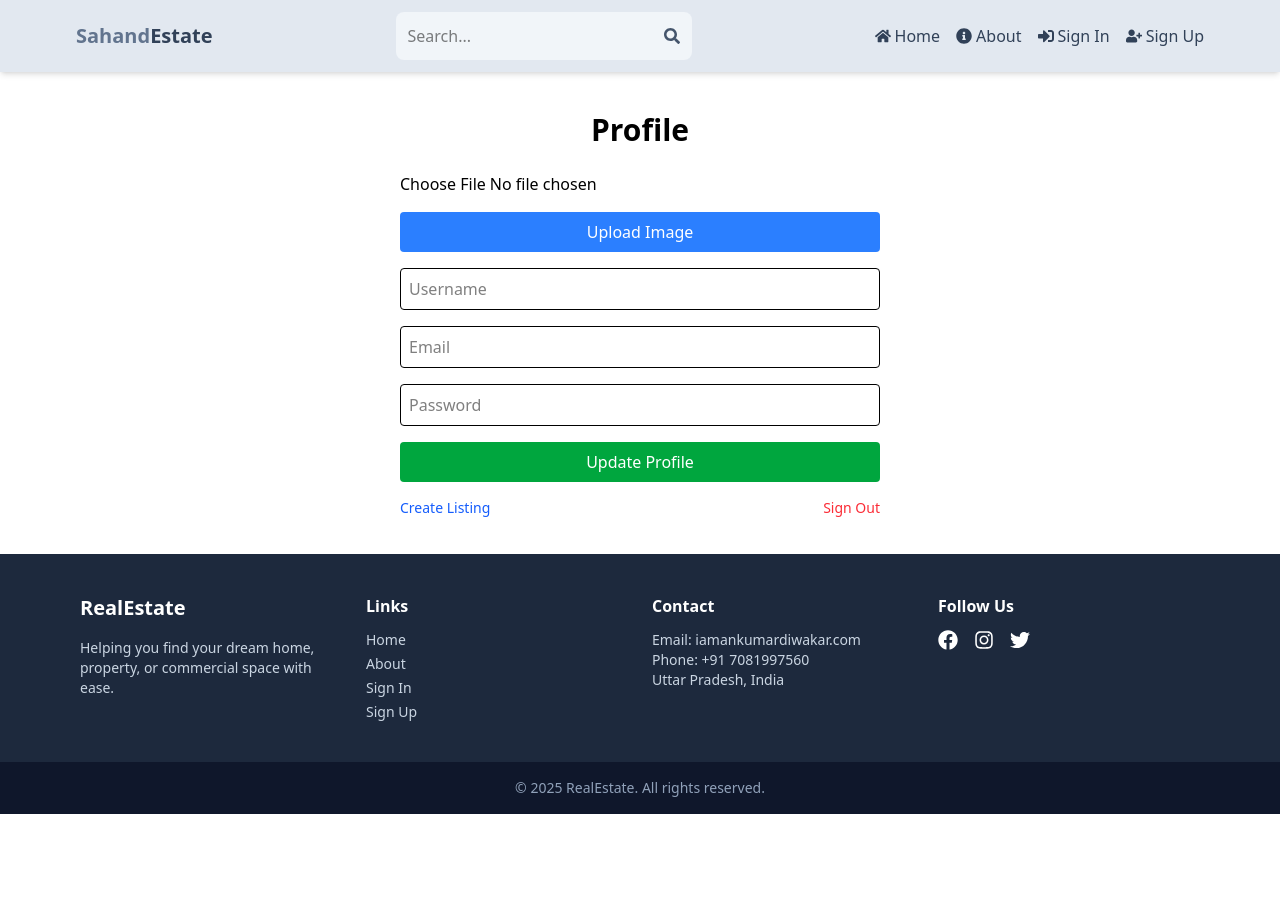
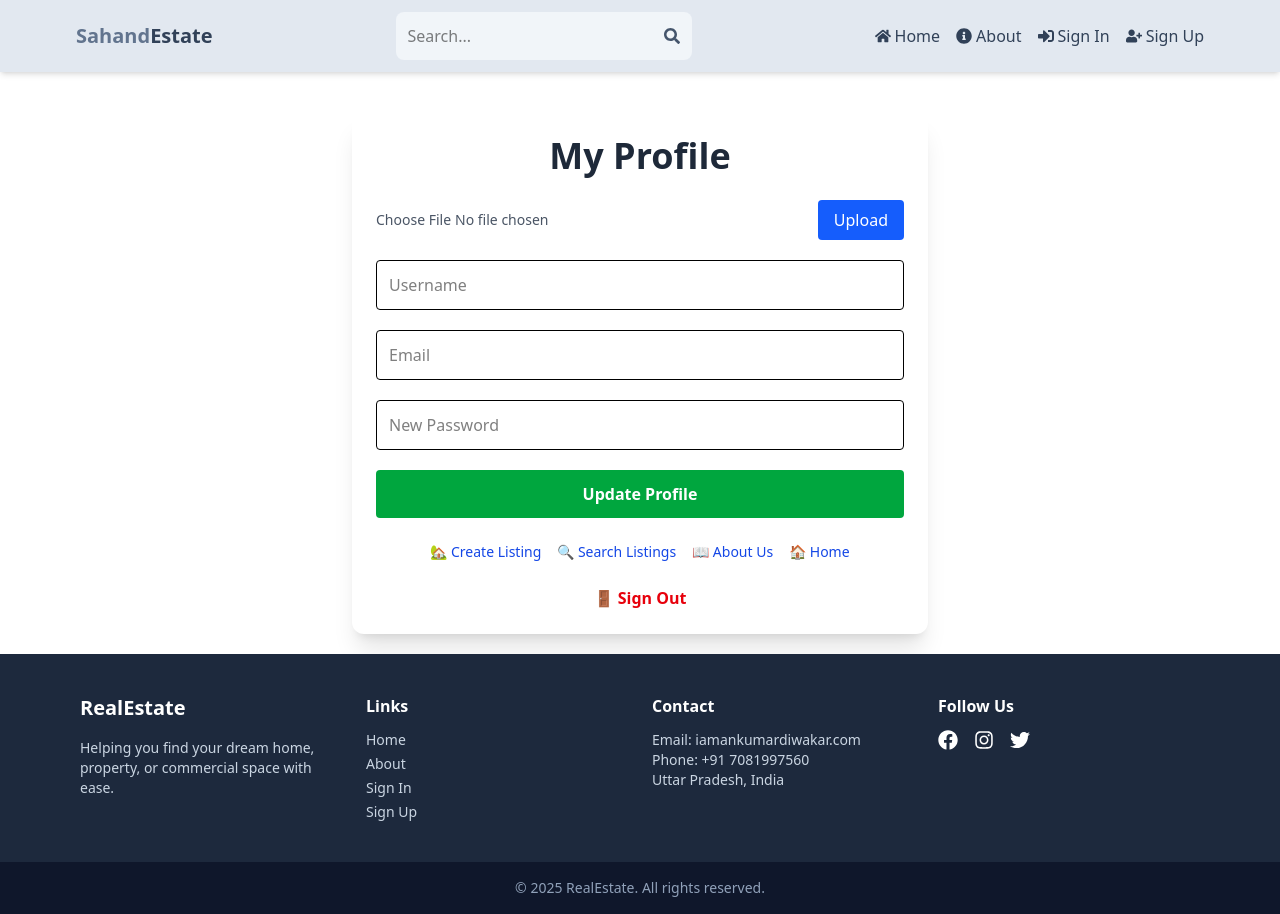
Before and after one commit to diwakaraman/Estate-Project, a React (Vite) app in the folder client/: page /profile in a window 1280 px wide. Before the commit the page ends 814 px from the top, so only its background shows below. Built offline with nearby package versions, Linux system fonts and the light colour scheme.

Commit message:
work on profile section and complete listing

```diff
--- a/client/src/App.jsx
+++ b/client/src/App.jsx
@@ -4,6 +4,7 @@ import Footer from './components/footer';
 import Home from './pages/Home';
 import About from './pages/About';
 import Profile from './pages/Profile';
+import CreateListing from './pages/CreateListing';
 import SignIn from './pages/SignIn';
 import SignUp from './pages/SignUp';
 import Search from './pages/Search';
@@ -27,6 +28,18 @@ function App() {
         <Route path="/profile" element={<Profile />} />
         <Route path="/search" element={<Search />} />
         <Route path="/listing/:listingId" element={<ListingItem />} />
+        <Route path="/create-listing" element={<CreateListing />} />
+
+        <Route path="/description/:listingId" element={<Description />} />
+
+        <Route path="/update-listing/:listingId" element={<CreateListing />} />
+
+       <Route path="/listing/:id" element={<Description />} />
+
+
+      <Route path="/listing/:id" element={<Description />} />
+
+
         <Route path="*" element={<h1 className="text-center text-2xl text-red-500 mt-10">404 - Page Not Found</h1>} />
       </Routes>
       <Footer />
--- a/client/src/pages/Description.jsx
+++ b/client/src/pages/Description.jsx
@@ -1,20 +1,53 @@
-import React from 'react';
+import React, { useEffect, useState } from 'react';
 import { useLocation, useParams } from 'react-router-dom';
-import ListingItem from '../components/ListingItem';
-
 
 const Description = () => {
   const { state } = useLocation();
-  const { id } = useParams(); // if needed for fetching from backend
-  const listing = state?.listing;
+  const { id } = useParams();
+  const [listing, setListing] = useState(state?.listing || null);
 
-  if (!listing) return <p>Loading listing details...</p>;
+  // Optional: fetch listing by id if not passed in state
+  useEffect(() => {
+    const fetchListingById = async () => {
+      if (!listing && id) {
+        try {
+          const res = await fetch(`/api/listing/${id}`);
+          const data = await res.json();
+          setListing(data);
+        } catch (error) {
+          console.error('Error fetching listing:', error);
+        }
+      }
+    };
+
+    fetchListingById();
+  }, [id, listing]);
+
+  if (!listing) return <p className="p-6 text-lg">Loading listing details...</p>;
 
   return (
-    <div className='p-6'>
-      <h1 className='text-2xl font-semibold mb-2'>{listing.title}</h1>
-      <img src={listing.image || '../temp.jpg'} alt='Blog' className='w-full lg:w-3/4 my-4 rounded-lg' />
-      <p className='text-gray-700 leading-relaxed'>{listing.description}</p>
+    <div className="p-6 max-w-5xl mx-auto">
+      <h1 className="text-3xl font-bold mb-2">{listing.title}</h1>
+
+      <img
+        src={listing.image || '/default.jpg'}
+        alt="Property"
+        className="w-full h-96 object-cover rounded-lg mb-4"
+      />
+
+      <div className="text-gray-700 text-lg space-y-3">
+        <p><strong>Location:</strong> {listing.location || 'Not specified'}</p>
+        <p><strong>Price:</strong> ₹{listing.regularPrice?.toLocaleString() || 'N/A'} {listing.type === 'rent' ? '/month' : ''}</p>
+        <p><strong>Bedrooms:</strong> {listing.bedrooms || 'N/A'}</p>
+        <p><strong>Area:</strong> {listing.areaRange || 'N/A'} sqft</p>
+        <p><strong>Furnished:</strong> {listing.furnished ? 'Yes' : 'No'}</p>
+        <p><strong>Parking:</strong> {listing.parking ? 'Available' : 'Not available'}</p>
+        <p><strong>Description:</strong> {listing.description || 'No description available.'}</p>
+      </div>
+
+      <button className="mt-6 bg-green-600 hover:bg-green-700 text-white px-6 py-3 rounded text-lg">
+        Book Now
+      </button>
     </div>
   );
 };
--- a/client/src/pages/Profile.jsx
+++ b/client/src/pages/Profile.jsx
@@ -9,11 +9,12 @@ import {
 } from "../redux/user/userSlice";
 import { getDownloadURL, ref, uploadBytesResumable } from "firebase/storage";
 import { storage } from "../firebase";
-import { Link } from "react-router-dom";
+import { Link, useNavigate } from "react-router-dom";
 
 export default function Profile() {
   const { currentUser, loading } = useSelector((state) => state.user);
   const dispatch = useDispatch();
+  const navigate = useNavigate(); // Add this line
 
   const fileRef = useRef();
   const [file, setFile] = useState(undefined);
@@ -23,7 +24,6 @@ export default function Profile() {
 
   const handleFileUpload = () => {
     if (!file) return;
-
     const fileName = new Date().getTime() + file.name;
     const storageRef = ref(storage, fileName);
     const uploadTask = uploadBytesResumable(storageRef, file);
@@ -32,12 +32,13 @@ export default function Profile() {
       "state_changed",
       null,
       (error) => {
-        console.log(error);
+        console.error("Upload Error:", error);
         setFileUploadError(true);
       },
       () => {
         getDownloadURL(uploadTask.snapshot.ref).then((downloadURL) => {
           setFormData({ ...formData, avatar: downloadURL });
+          setFileUploadError(false);
         });
       }
     );
@@ -69,72 +70,100 @@ export default function Profile() {
     }
   };
 
+  const handleSignOut = () => {
+    dispatch(signOut());
+    navigate("/home"); // Or use navigate("/") if your home is at "/"
+  };
+
   return (
-    <div className="p-4 max-w-lg mx-auto">
-      <h1 className="text-3xl font-semibold text-center my-6">Profile</h1>
-      <form onSubmit={handleSubmit} className="flex flex-col gap-4">
+    <div className="max-w-xl mx-auto p-6 bg-white shadow-xl rounded-xl mt-10">
+      <h1 className="text-4xl font-bold text-center text-gray-800 mb-6">My Profile</h1>
+
+      <form onSubmit={handleSubmit} className="flex flex-col gap-5">
+        <div className="flex items-center gap-4">
           <input
             type="file"
+            accept="image/*"
             onChange={(e) => setFile(e.target.files[0])}
             ref={fileRef}
-          accept="image/*"
+            className="w-full text-sm text-gray-600"
           />
           <button
             type="button"
             onClick={handleFileUpload}
-          className="bg-blue-500 text-white p-2 rounded"
+            className="bg-blue-600 text-white px-4 py-2 rounded hover:bg-blue-700 transition"
           >
-          Upload Image
+            Upload
           </button>
+        </div>
 
         {fileUploadError && (
-          <p className="text-red-500 text-sm">Image upload failed!</p>
+          <p className="text-sm text-red-600">❌ Failed to upload image.</p>
         )}
 
         <input
           type="text"
+          id="username"
           placeholder="Username"
           defaultValue={currentUser?.username}
-          id="username"
           onChange={handleChange}
-          className="border p-2 rounded"
+          className="p-3 border rounded w-full"
         />
         <input
           type="email"
+          id="email"
           placeholder="Email"
           defaultValue={currentUser?.email}
-          id="email"
           onChange={handleChange}
-          className="border p-2 rounded"
+          className="p-3 border rounded w-full"
         />
         <input
           type="password"
-          placeholder="Password"
           id="password"
+          placeholder="New Password"
           onChange={handleChange}
-          className="border p-2 rounded"
+          className="p-3 border rounded w-full"
         />
+
         <button
+          type="submit"
           disabled={loading}
-          className="bg-green-600 text-white p-2 rounded hover:bg-green-700"
+          className={`w-full py-3 rounded font-semibold text-white ${
+            loading ? "bg-gray-400" : "bg-green-600 hover:bg-green-700"
+          } transition`}
         >
           {loading ? "Updating..." : "Update Profile"}
         </button>
+
         {updateSuccess && (
-          <p className="text-green-600 text-sm">Profile updated successfully!</p>
+          <p className="text-green-600 text-sm mt-2 text-center">
+            ✅ Profile updated successfully!
+          </p>
         )}
       </form>
 
-      <div className="flex justify-between mt-4 text-sm">
-        <Link to="/create-listing" className="text-blue-600 hover:underline">
-          Create Listing
+      <div className="flex flex-wrap justify-center mt-6 gap-4 text-sm">
+        <Link to="/create-listing" className="text-blue-700 hover:underline">
+          🏡 Create Listing
         </Link>
-        <span
-          className="text-red-500 cursor-pointer"
-          onClick={() => dispatch(signOut())}
+        <Link to="/search" className="text-blue-700 hover:underline">
+          🔍 Search Listings
+        </Link>
+        <Link to="/about" className="text-blue-700 hover:underline">
+          📖 About Us
+        </Link>
+        <Link to="/home" className="text-blue-700 hover:underline">
+          🏠 Home
+        </Link>
+      </div>
+
+      <div className="mt-6 text-center">
+        <button
+          onClick={handleSignOut}
+          className="text-red-600 hover:underline font-semibold"
         >
-          Sign Out
-        </span>
+          🚪 Sign Out
+        </button>
       </div>
     </div>
   );
--- a/client/src/pages/Search.jsx
+++ b/client/src/pages/Search.jsx
@@ -305,13 +305,18 @@ export default function Search() {
       <ListingItem listing={listing} />
       <button
         className='absolute bottom-4 right-4 bg-blue-600 hover:bg-blue-700 text-white px-4 py-2 rounded'
-                  onClick={() => navigate(`/listing/${listing._id}`)}
+        onClick={() => navigate(`/listing/${listing._id}`, { state: { listing } })}
       >
         View & Book
       </button>
     </div>
   ))}
+
+
+
+
         </div>
+
 
         {showMore && (
           <div className='text-center'>
```
Lines whose indentation alone changed are shown as unchanged.
